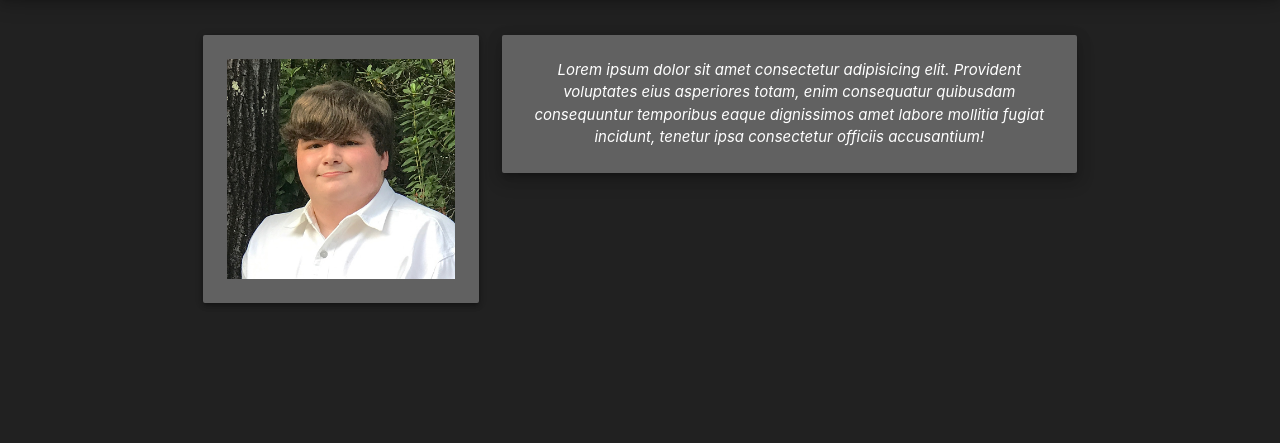
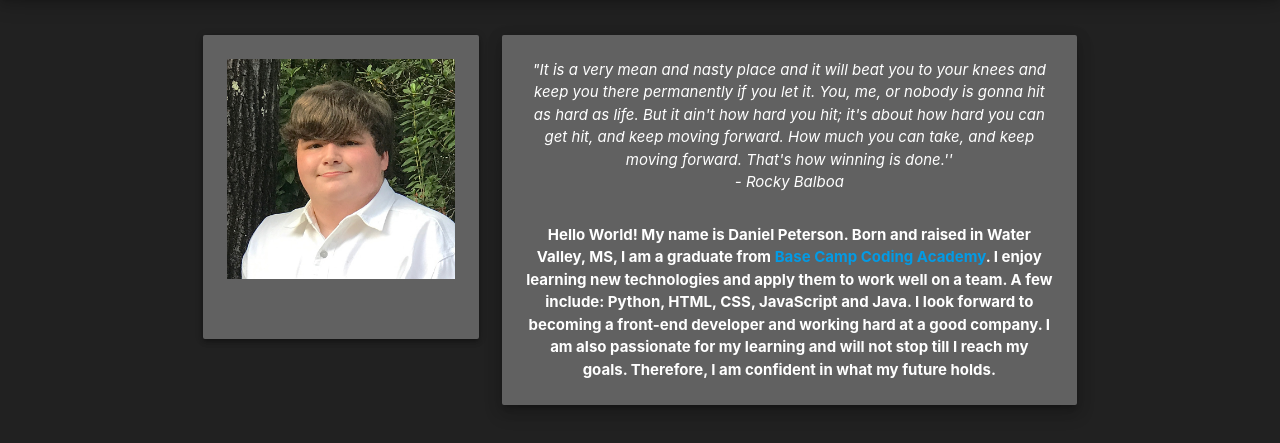
Before and after one commit to Dannyp123/Dannyp123.github.io, a plain HTML site: page index.html in a window 1280 px wide. Shown: the part 67-510 px from the top of the page. Drawn offline with nearby package versions, Linux system fonts and the light colour scheme.

Commit message:
Finshed adding the layout and cards. Then I finished putting the image and info in the card.

```diff
--- a/index.html
+++ b/index.html
@@ -65,7 +65,10 @@
         <div class="row">
           <div class="col s12 m12 l4">
             <div class="card grey darken-2 z-depth-2">
-              <div class="card-content white-text">
+              <div
+                style="padding-bottom: 4rem;"
+                class="card-content white-text"
+              >
                 <div class="card-image">
                   <img src="images/profolio-img.jpg" />
                 </div>
@@ -76,11 +79,27 @@
             <div class="card grey darken-2 z-depth-3">
               <div class="card-content white-text">
                 <p class="center-align italicized">
-                  Lorem ipsum dolor sit amet consectetur adipisicing elit.
-                  Provident voluptates eius asperiores totam, enim consequatur
-                  quibusdam consequuntur temporibus eaque dignissimos amet
-                  labore mollitia fugiat incidunt, tenetur ipsa consectetur
-                  officiis accusantium!
+                  "It is a very mean and nasty place and it will beat you to
+                  your knees and keep you there permanently if you let it. You,
+                  me, or nobody is gonna hit as hard as life. But it ain't how
+                  hard you hit; it's about how hard you can get hit, and keep
+                  moving forward. How much you can take, and keep moving
+                  forward. That's how winning is done.''
+                </p>
+                <p class="center-align italicized">
+                  - Rocky Balboa
+                </p>
+                <p style="padding-top: 2rem;" class="center-align font-weight">
+                  Hello World! My name is Daniel Peterson. Born and raised in
+                  Water Valley, MS, I am a graduate from
+                  <a href="https://basecampcodingacademy.org/" target="_blank"
+                    >Base Camp Coding Academy</a
+                  >. I enjoy learning new technologies and apply them to work
+                  well on a team. A few include: Python, HTML, CSS, JavaScript
+                  and Java. I look forward to becoming a front-end developer and
+                  working hard at a good company. I am also passionate for my
+                  learning and will not stop till I reach my goals. Therefore, I
+                  am confident in what my future holds.
                 </p>
               </div>
             </div>
```
